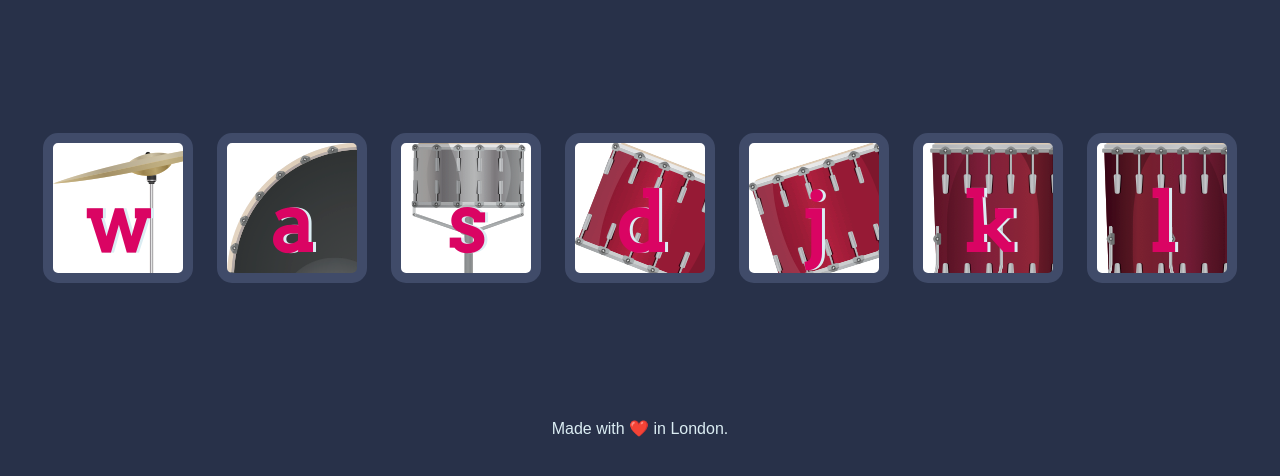
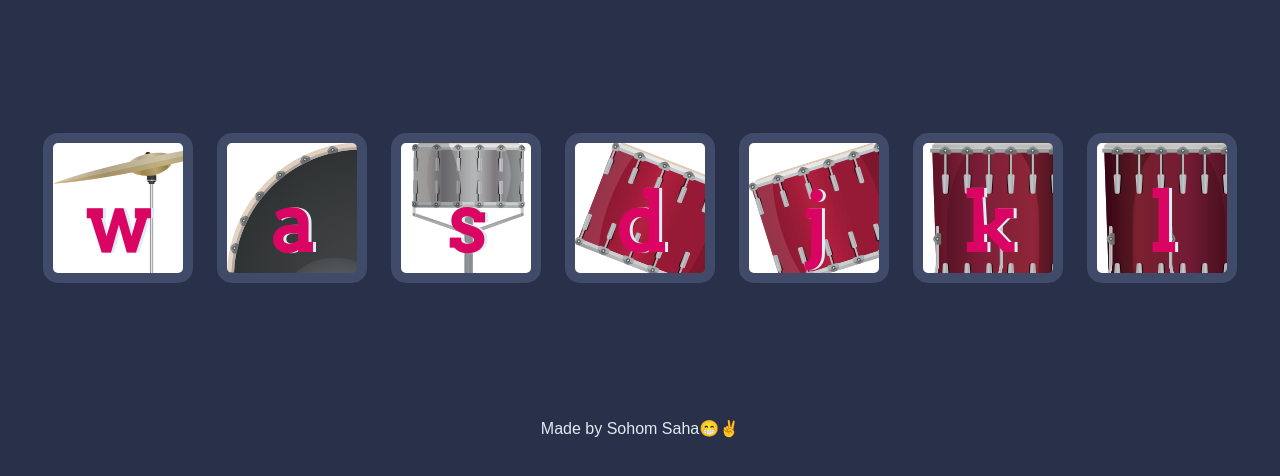
Before and after one commit to SohomSaha/DRUMKIT, a plain HTML site: page index.html in a window 1280 px wide. Shown: the part 156-632 px from the top of the page. Drawn offline with Linux system fonts and the light colour scheme.

Commit message:
Update index.html

```diff
--- a/index.html
+++ b/index.html
@@ -24,7 +24,7 @@
   <script src="index.js"></script>
 
   <footer>
-    Made with ❤️ in London.
+    Made by Sohom Saha😁✌️
   </footer>
 </body>
 </html>
```
